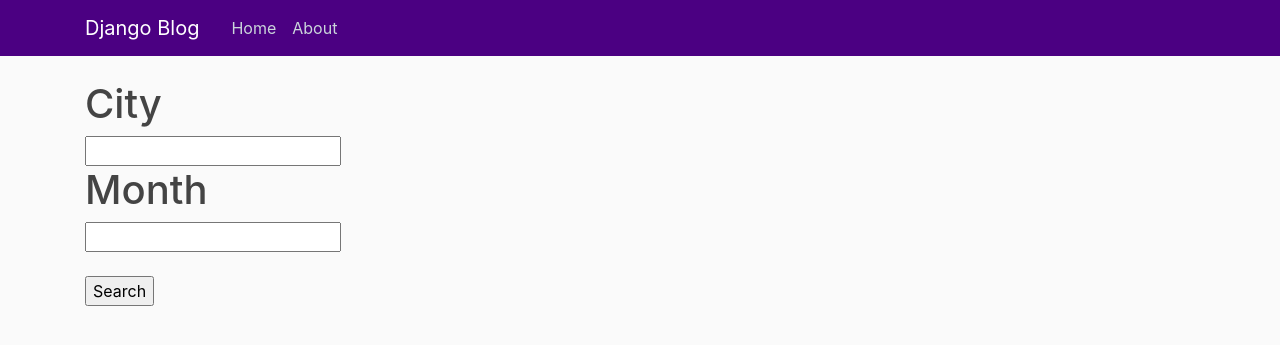
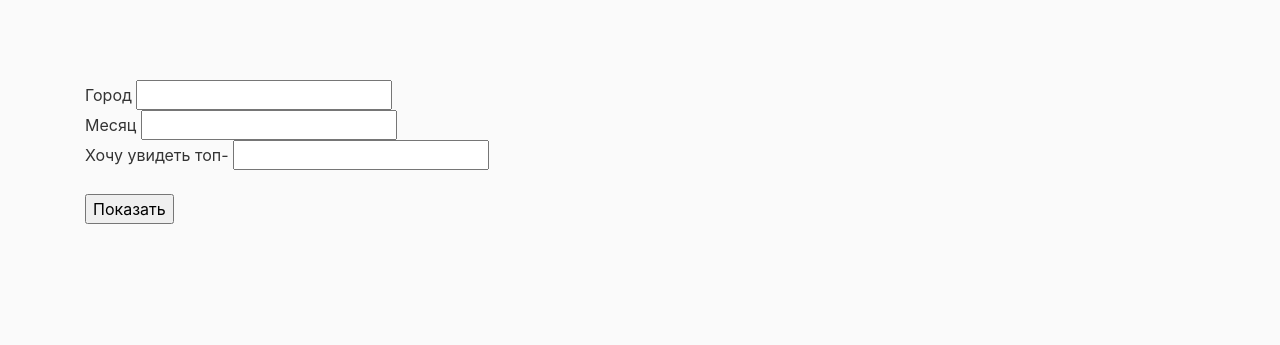
Before and after one commit to elomakina1906/Diploma_fo_deploy, a Django app: page / in a window 1280 px wide. Shown: the top 345 px of the page. Run offline with Django 3.2, Linux system fonts and the light colour scheme; some libraries are stand-ins or nearby versions.

Commit message:
Request "month => top of cities" implemented. Size of top can vary depending on user`s input

```diff
--- a/first/templates/first/about.html
+++ b/first/templates/first/about.html
@@ -1,4 +1,4 @@
 {% extends "first/base.html" %}
 {%  block content %}
-    <h1>{{ city }} {{ month }}</h1>
+    <h1>{{ rating }}</h1>
 {% endblock content %}
--- a/first/templates/first/base.html
+++ b/first/templates/first/base.html
@@ -21,22 +21,22 @@
     {% endif %}
 </head>
 <body>
-    <header class="site-header">
-      <nav class="navbar navbar-expand-md navbar-dark bg-steel fixed-top">
-        <div class="container">
-          <a class="navbar-brand mr-4" href="/">Django Blog</a>
-          <button class="navbar-toggler" type="button" data-toggle="collapse" data-target="#navbarToggle" aria-controls="navbarToggle" aria-expanded="false" aria-label="Toggle navigation">
-          <span class="navbar-toggler-icon"></span>
-          </button>
-          <div class="collapse navbar-collapse" id="navbarToggle">
-            <div class="navbar-nav mr-auto">
-              <a class="nav-item nav-link" href="{% url 'first-home' %}">Home</a>
-              <a class="nav-item nav-link" href="{% url 'first-about' %}">About</a>
-            </div>
-          </div>
-        </div>
-      </nav>
-    </header>
+{#    <header class="site-header">#}
+{#      <nav class="navbar navbar-expand-md navbar-dark bg-steel fixed-top">#}
+{#        <div class="container">#}
+{#          <a class="navbar-brand mr-4" href="/">Django Blog</a>#}
+{#          <button class="navbar-toggler" type="button" data-toggle="collapse" data-target="#navbarToggle" aria-controls="navbarToggle" aria-expanded="false" aria-label="Toggle navigation">#}
+{#          <span class="navbar-toggler-icon"></span>#}
+{#          </button>#}
+{#          <div class="collapse navbar-collapse" id="navbarToggle">#}
+{#            <div class="navbar-nav mr-auto">#}
+{#              <a class="nav-item nav-link" href="{% url 'first-home' %}">Home</a>#}
+{#              <a class="nav-item nav-link" href="{% url 'first-about' %}">About</a>#}
+{#            </div>#}
+{#          </div>#}
+{#        </div>#}
+{#      </nav>#}
+{#    </header>#}
     <main role="main" class="container">
       <div class="row">
         <div class="col-md-8">
--- a/first/templates/first/home.html
+++ b/first/templates/first/home.html
@@ -12,10 +12,12 @@
         </article>
     {% endfor %}{% endcomment %}
     <form action="/about/" method="get">
-        <h1>City</h1>
+        Город
         <input type="text" name="city"><br>
-        <h1>Month</h1>
-        <input type="text" name="month"><br><br>
-        <input type="submit" value="Search">
+        Месяц
+        <input type="text" name="month"><br>
+        Хочу увидеть топ-
+        <input type="text" name="top"><br><br>
+        <input type="submit" value="Показать">
     </form>
 {% endblock content %}
--- a/first/urls.py
+++ b/first/urls.py
@@ -4,4 +4,5 @@ from . import views
 urlpatterns = [
     path('', views.home, name='first-home'),
     path('about/', views.about, name='first-about')
+    # path('about2/', views.about2, name='first-about2')
 ]
--- a/first/views.py
+++ b/first/views.py
@@ -1,5 +1,6 @@
 from django.http import HttpResponse
 from django.shortcuts import render
+import pandas
 
 
 posts = [
@@ -21,16 +22,61 @@ def home(request):
     }
     return render(request, 'first/home.html', context)
 
+
 def about(request):
-    if 'q' in request.GET:
-        message = 'You searched for: %r' % request.GET['q']
+    city = request.GET['city']
+    month = request.GET['month']
+    top = request.GET['top']
+    if top == "":
+        top = 5
+    if city != "":
+        rating = {
+            'rating': rating_city_month(city, month)
+        }
+        return render(request, 'first/about.html', rating)
     else:
-        message = 'You submitted an empty form.'
-    m = {
-        'city': request.GET['city'],
-        'month': request.GET['month']
-    }
-    return render(request, 'first/about.html', m)
 
-#def about(request):
- #   return render(request, 'first/about.html', {'title': 'About'})
+        rating = {
+            'rating': month_to_top_of_cities(month)[:int(top)]
+        }
+        return render(request, 'first/month_to_top_of_cities.html', rating)
+
+
+def rating_city_month(city, month):
+    data = pandas.read_csv('k3_csv.csv')
+    mark_sum = 0
+    mark_cnt = 0
+    city_we_need = city  # "Краснодар"
+    month_we_need = month  # "январь"
+    month_we_need = month_we_need[0:len(month_we_need) - 1]
+    for value in data.iloc:
+        if value['город'] == city_we_need:
+            month = value['дата'].split(' ')[2]
+            if month.startswith(month_we_need):
+                mark_sum += value['оценка']
+                mark_cnt += 1
+    return mark_sum / mark_cnt
+
+
+def month_to_top_of_cities(month):
+    data = pandas.read_csv('k3_csv_2.csv')
+    month_we_need = month
+    month_we_need = month_we_need[0:len(month_we_need) - 1]
+    d = {}  # Ключ: город; Значение: list(сумма оценок, количество оценок)
+    for value in data.iloc:
+        month_split = value['дата'].split(' ')
+        month = month_split[3]
+        if month.startswith(month_we_need):
+            city = value['город']
+            if d.get(city) is not None:
+                d[city][0] += value['оценка']  # Увеличиваем сумму оценок
+                d[city][1] += 1  # Увеличиваем количество оценок
+            else:
+                d[city] = [value['оценка'], 1]
+    lst = []
+    for x in d:
+        lst.append([x, d[x][0]/d[x][1]])
+    # print(lst)
+    lst = sorted(lst, key=lambda rec: rec[1]*(-1))
+    # print(lst)
+    return lst
```
Also changed, not shown: first/templates/first/month_to_top_of_cities.html (added, +10 -0 lines), k3_csv.csv (added, +27 -0 lines), k3_csv_2.csv (added, +26 -0 lines).
